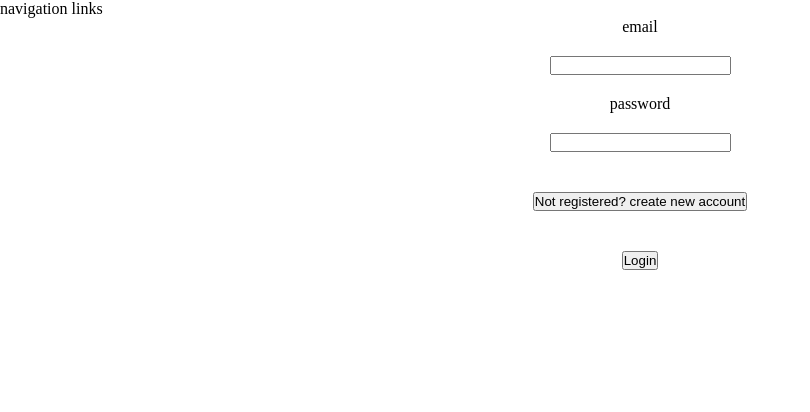
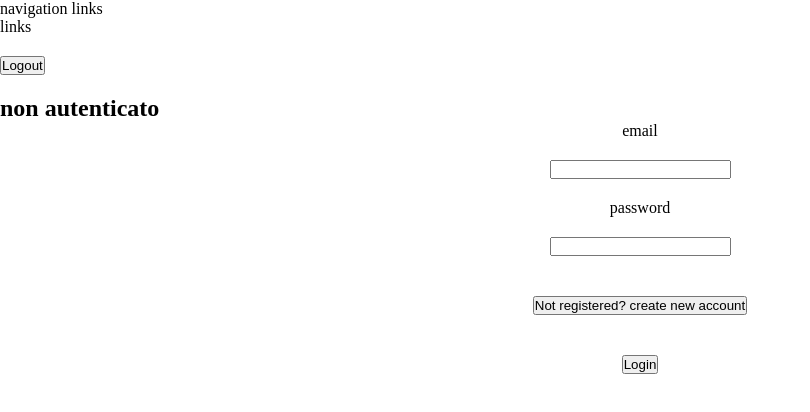
Before and after one commit to Luketto-dev/next-bnb, a Next.js app: page /welcome in a window 1280 px wide. Shown: the top 412 px of the page, without its empty margins (0-810 px from the left). Built offline with nearby package versions, Linux system fonts and the light colour scheme; no server answers.

Commit message:
Added redirect and logout

```diff
--- a/components/auth/AuthForm.jsx
+++ b/components/auth/AuthForm.jsx
@@ -1,8 +1,10 @@
 import axios from "axios";
 import React, { useRef, useState } from "react";
-import { signIn } from "next-auth/react"
+import { signIn } from "next-auth/react";
+import { useRouter } from "next/router";
 
 export default function AuthForm() {
+  const router = useRouter();
   const [isLogin, setIsLogin] = useState(true);
   const emailInputRef = useRef();
   const passwordInputRef = useRef();
@@ -26,21 +28,22 @@ export default function AuthForm() {
       };
 
       axios.post("/api/auth/register", data);
-    }else{
-
+    } else {
       const emailValue = emailInputRef.current.value;
       const passwordValue = passwordInputRef.current.value;
 
-      const result = await signIn('credentials' , {
+      const result = await signIn("credentials", {
         redirect: false,
         email: emailValue,
         password: passwordValue,
-        });
-        console.log(result);
+      });
+      console.log(result);
+
+      if (!result.error) {
+        router.push("/");
+      }
     }
   }
-
-
 
   function changeAuthMode(e) {
     e.preventDefault();
--- a/components/layouts/MainNav.jsx
+++ b/components/layouts/MainNav.jsx
@@ -1,7 +1,21 @@
-import React from 'react'
+import React from "react";
+import { signOut } from "next-auth/react";
+import { useSession } from "next-auth/react";
 
 export default function MainNav() {
+  const session = useSession();
+
+  async function logoutHandler(e) {
+    await signOut();
+  }
   return (
-    <nav>navigation links</nav>
-  )
+    <nav>
+      navigation links
+      <header>links</header>
+      <div>
+        <button onClick={logoutHandler}>Logout</button>
+        <h1>{!session.data ? "non autenticato" : "autenticato"}</h1>
+      </div>
+    </nav>
+  );
 }
--- a/pages/_app.js
+++ b/pages/_app.js
@@ -1,11 +1,14 @@
 import Layout from "../components/layouts/Layout";
 import "../styles/globals.css";
+import { SessionProvider } from "next-auth/react";
 
-function MyApp({ Component, pageProps }) {
+function MyApp({ Component, pageProps, session }) {
   return (
-    <Layout>
-      <Component {...pageProps} />
-    </Layout>
+    <SessionProvider session={session}>
+      <Layout>
+        <Component {...pageProps} />
+      </Layout>
+    </SessionProvider>
   );
 }
 
```
